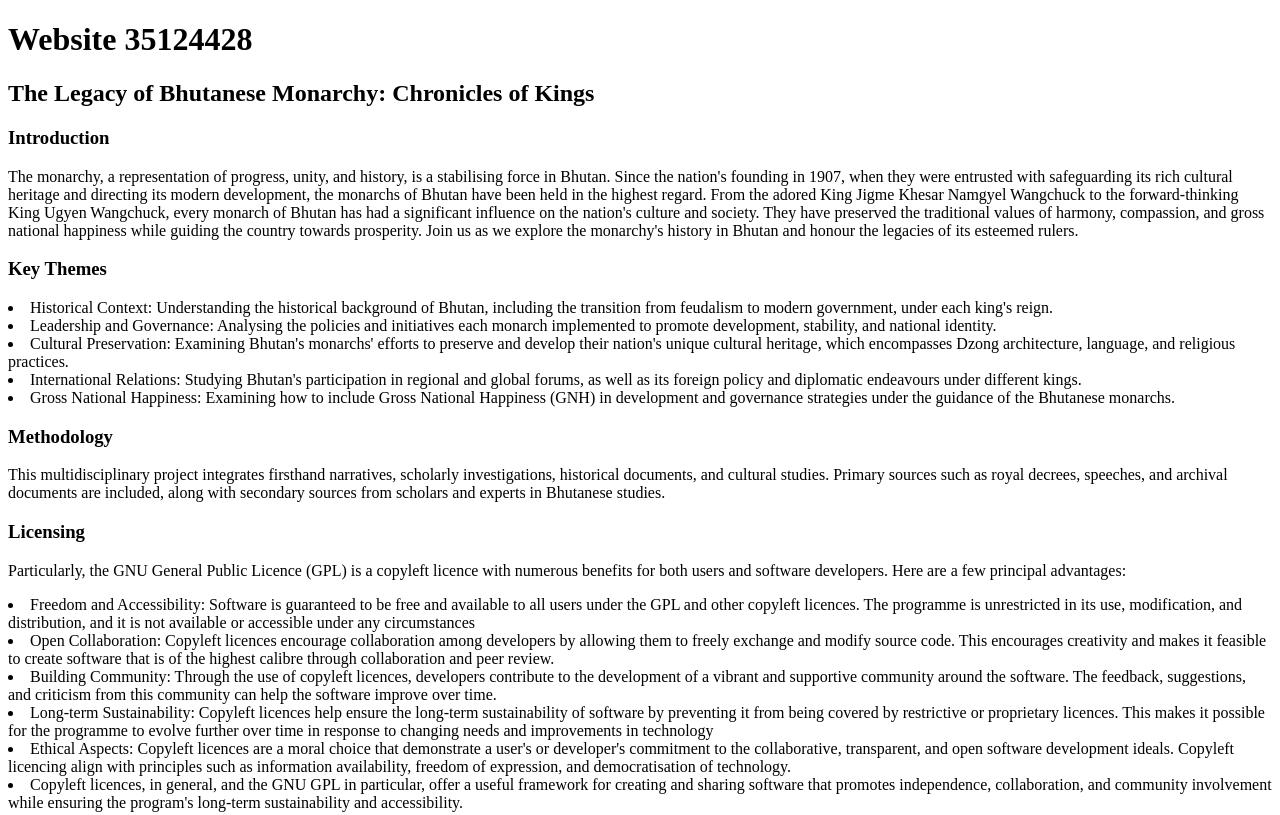
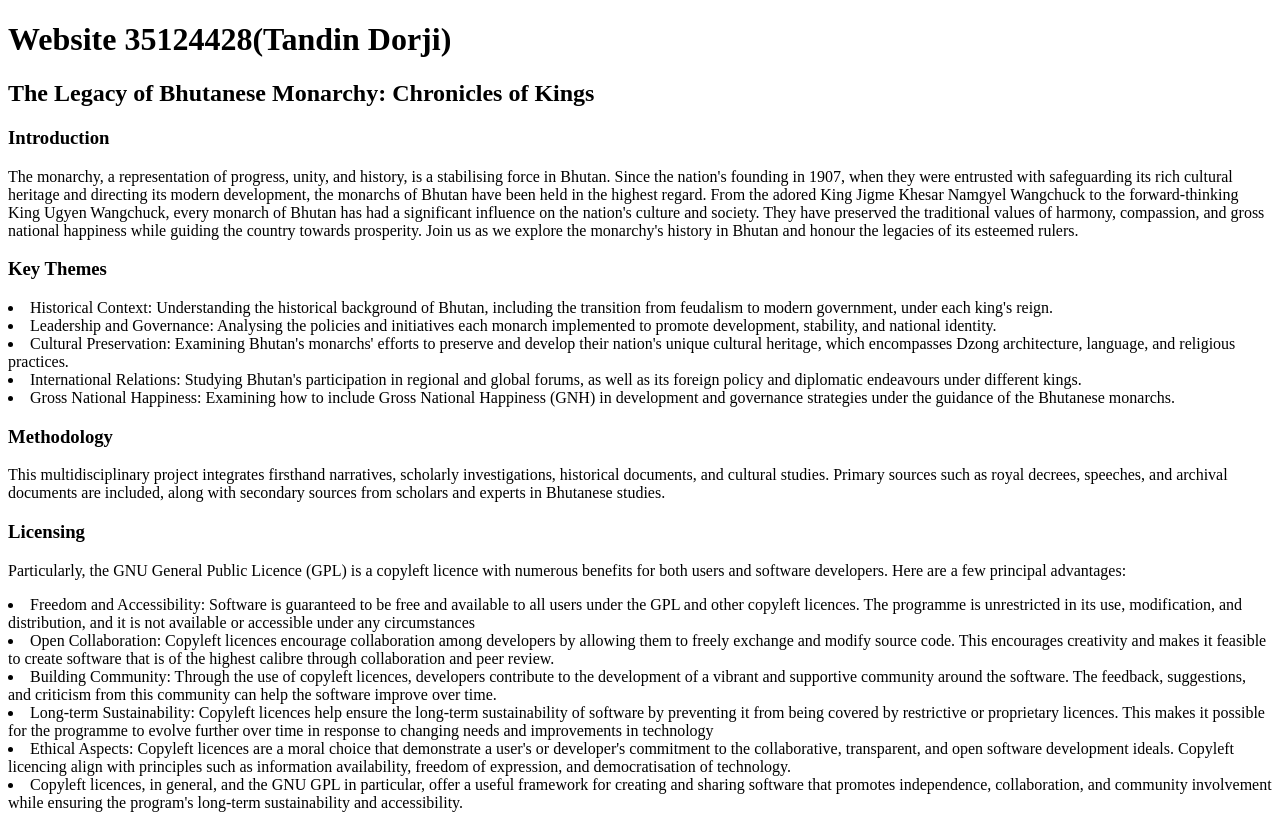
Before and after one commit to tandin19/index.html, a plain HTML site: page index.html in a window 1280 px wide. Shown: the top 815 px of the page. Drawn offline with Linux system fonts and the light colour scheme.

Commit message:
Add files via upload

```diff
--- a/index.html
+++ b/index.html
@@ -5,7 +5,7 @@
         <meta name="viewport" content="width=device-width, initial-scale=1">
      </head>
      <body>
-        <h1>Website 35124428</h1>
+        <h1>Website 35124428(Tandin Dorji)</h1>
         <h2>The Legacy of Bhutanese Monarchy: Chronicles of Kings</h2>
         <h3>Introduction</h3>
         <p>The monarchy, a representation of progress, unity, and history, is a stabilising force in Bhutan. Since the nation's founding in 1907, when they were entrusted with safeguarding its rich cultural heritage and directing its modern development, the monarchs of Bhutan have been held in the highest regard. From the adored King Jigme Khesar Namgyel Wangchuck to the forward-thinking King Ugyen Wangchuck, every monarch of Bhutan has had a significant influence on the nation's culture and society. They have preserved the traditional values of harmony, compassion, and gross national happiness while guiding the country towards prosperity. Join us as we explore the monarchy's history in Bhutan and honour the legacies of its esteemed rulers.</p>
```
